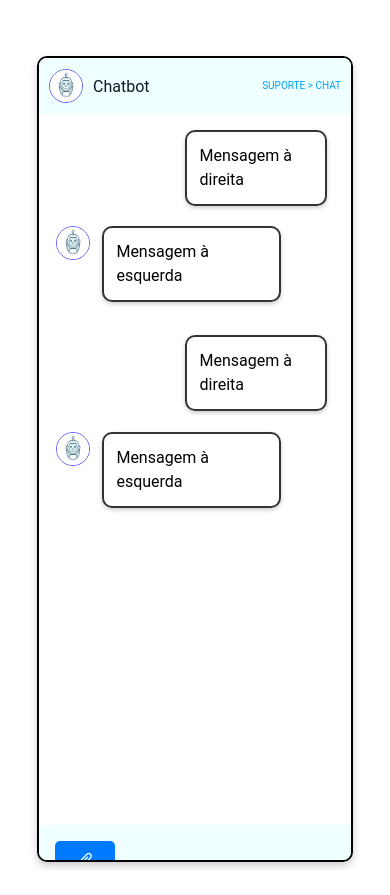
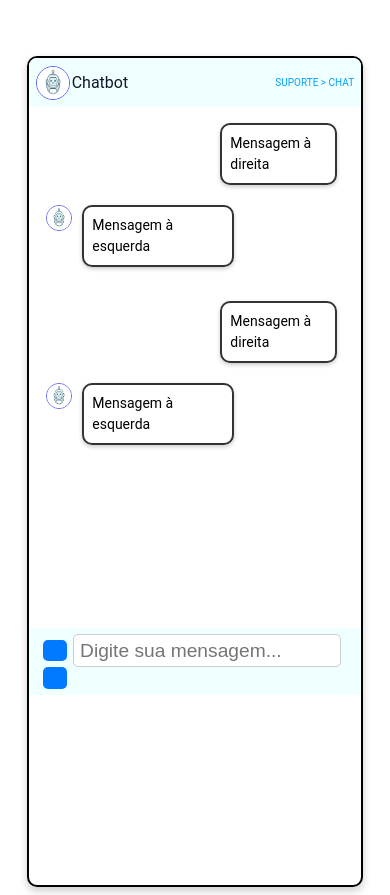
Before and after one commit to caiorr1/ReponsiveWeb-NewProject, a Next.js app: page /prototipo in a window 390 px wide. Before the commit the page ends 870 px from the top, so only its background shows below. Built offline with nearby package versions, Linux system fonts and the light colour scheme; grey boxes are pictures that could not be loaded.

Commit message:
fix: arrumando responsividade

```diff
--- a/src/app/components/HeaderChat/styled.js
+++ b/src/app/components/HeaderChat/styled.js
@@ -4,7 +4,7 @@ import styled from 'styled-components';
 const HeaderContainer = styled.header`
   background-color: #f0ffff;
   color: #00A1FC;
-  padding: 10px;
+  padding: 2%; /* Ajuste para 2% da altura do MobileScreenSimulation */
   font-family: 'Roboto', sans-serif;
 `;
 
@@ -12,7 +12,7 @@ const HeaderContent = styled.div`
   display: flex;
   align-items: center;
   justify-content: space-between;
-  max-width: 1200px;
+  max-width: 588px; /* Ajuste para a largura do MobileScreenSimulation */
   margin: 0 auto;
 `;
 
@@ -21,14 +21,13 @@ const HeaderLogo = styled.div`
   align-items: center;
 
   img {
-    width: 32px;
-    height: 32px;
+    width: 32px; /* Tamanho fixo do logotipo */
+    height: 32px; /* Tamanho fixo do logotipo */
     flex-shrink: 0;
-    margin-right: 10px;
+    margin-right: 2%; /* Ajuste para 2% da largura do MobileScreenSimulation */
     border-radius: 64px;
     border: 1px solid #6366F1;
     background: url(<path-to-image>), lightgray 50% / cover no-repeat;
-
   }
 `;
 
--- a/src/app/components/MessageInput/styled.js
+++ b/src/app/components/MessageInput/styled.js
@@ -4,18 +4,18 @@ const MessageInputContainer = styled.div`
   display: flex;
   flex-wrap: wrap;
   align-items: center;
-  padding: 16px;
+  padding: 2% 4%; /* Espaçamento interno para as mensagens como uma porcentagem da largura */
   background-color: #f0ffff;
-  margin-top: 300px;
+  margin-top: 50%; /* Margem superior como uma porcentagem da altura */
 `;
 
 const MessageField = styled.input`
   flex: 1;
-  padding: 10px;
+  padding: 1.5% 2%; /* Espaçamento interno como uma porcentagem da largura */
   border: 1px solid #ccc;
   border-radius: 5px;
-  font-size: 14px;
-  margin-right: 10px;
+  font-size: 1.2rem; /* Tamanho da fonte responsivo */
+  margin-right: 2%; /* Espaço à direita do campo de mensagem como uma porcentagem da largura */
 `;
 
 const Button = styled.button`
@@ -23,14 +23,16 @@ const Button = styled.button`
   color: #fff;
   border: none;
   border-radius: 5px;
-  padding: 10px 20px;
+  padding: 3.5% 4%; /* Espaçamento interno como uma porcentagem da largura */
   cursor: pointer;
-  font-size: 14px;
+  font-size: 1.2rem; /* Tamanho da fonte responsivo */
   flex: 0;
   display: flex;
   align-items: center; /* Alinhe o conteúdo verticalmente */
   justify-content: center; /* Centralize o conteúdo horizontalmente */
-  margin-right: 10px; /* Espaço à direita do botão */
+  margin-right: 2%; /* Espaço à direita do botão como uma porcentagem da largura */
+  width: 20%; /* Largura do botão como uma porcentagem da largura do contêiner */
+  height: auto; /* Altura automática para acomodar o conteúdo */
 `;
 
 const Icon = ({ imageUrl }) => {
@@ -39,8 +41,9 @@ const Icon = ({ imageUrl }) => {
       src={imageUrl}
       alt="Ícone"
       style={{
-        width: '20px', // Defina a largura desejada
-        height: '20px', // Defina a altura desejada
+        width: '100%', /* 100% da largura do contêiner */
+        height: '100%', /* 100% da altura do contêiner */
+        objectFit: 'contain', /* A imagem deve se ajustar ao contêiner */
       }}
     />
   );
--- a/src/app/components/MessageSended/styled.js
+++ b/src/app/components/MessageSended/styled.js
@@ -1,4 +1,3 @@
-'use client'
 import styled from 'styled-components';
 
 const ChatContainer = styled.div`
@@ -16,16 +15,17 @@ const ChatContainer = styled.div`
   }
 `;
 
-
 const MessageSendContainer = styled.div`
   display: flex;
   padding: 2%; /* Use porcentagem para o padding */
   align-items: flex-start;
   gap: 1%; /* Espaçamento entre os elementos como uma porcentagem da largura */
   margin-left: auto;
+
+  @media (max-width: 768px) {
+    padding: 2% 2%; /* Ajuste o padding em telas menores */
+  }
 `;
-
-
 
 const MessageReceiveContainer = styled.div`
   display: flex;
@@ -40,7 +40,6 @@ const MessageReceiveContainer = styled.div`
   }
 `;
 
-
 const MessageBubble = styled.div`
   padding: 12px;
   border-radius: 10px;
@@ -53,6 +52,11 @@ const MessageBubble = styled.div`
   font-family: 'Roboto', sans-serif; /* Fonte Roboto */
   font-weight: 400; /* Peso da fonte */
   line-height: 1.5; /* Altura da linha */
+
+  @media (max-width: 768px) {
+    padding: 8px; /* Ajuste o padding em telas menores */
+    font-size: 14px; /* Ajuste o tamanho da fonte em telas menores */
+  }
 `;
 
 const MessageText = styled.div`
@@ -63,6 +67,10 @@ const MessageText = styled.div`
   font-weight: 400;
   line-height: 1.5;
   word-wrap: break-word;
+
+  @media (max-width: 768px) {
+    font-size: 14px; /* Ajuste o tamanho da fonte em telas menores */
+  }
 `;
 
 const SenderIcon = styled.div`
@@ -78,6 +86,21 @@ const SenderIcon = styled.div`
     border: 1px solid #6366F1;
     background: url(${props => props.imageUrl}), lightgray 50% / cover no-repeat;
   }
-  `;
 
-export { MessageText, MessageBubble, MessageSendContainer, ChatContainer, MessageReceiveContainer, SenderIcon };
+  @media (max-width: 768px) {
+    img {
+      width: 24px; /* Ajuste o tamanho da imagem em telas menores */
+      height: 24px; /* Ajuste o tamanho da imagem em telas menores */
+      margin-right: 8px; /* Ajuste a margem em telas menores */
+    }
+  }
+`;
+
+export {
+  MessageText,
+  MessageBubble,
+  MessageSendContainer,
+  ChatContainer,
+  MessageReceiveContainer,
+  SenderIcon,
+};
--- a/src/app/components/MobileScreen/styled.js
+++ b/src/app/components/MobileScreen/styled.js
@@ -1,10 +1,11 @@
 "use client"
 import styled from 'styled-components';
 
+
 const MobileScreenSimulation = styled.div`
-  width: 80vw;
-  height: 95vh;
-  max-width: 588px;
+  width: 80vw; /* Reduza a largura para 80% da largura da viewport */
+  height: 98vh; /* Mantenha a altura igual à altura da viewport */
+  max-width: 600px; /* Defina uma largura máxima */
   border: 2px solid #000;
   border-radius: 10px;
   margin: 56px auto 0;
@@ -12,6 +13,10 @@ const MobileScreenSimulation = styled.div`
   overflow: hidden;
   box-shadow: 0 4px 8px rgba(0, 0, 0, 0.2);
   align-items: center; /* Centraliza os conteúdos verticalmente */
+
+  @media (max-width: 768px) {
+    width: 85vw; /* Ajuste a largura em telas menores */
+  }
 `;
 
 export default MobileScreenSimulation;
```
